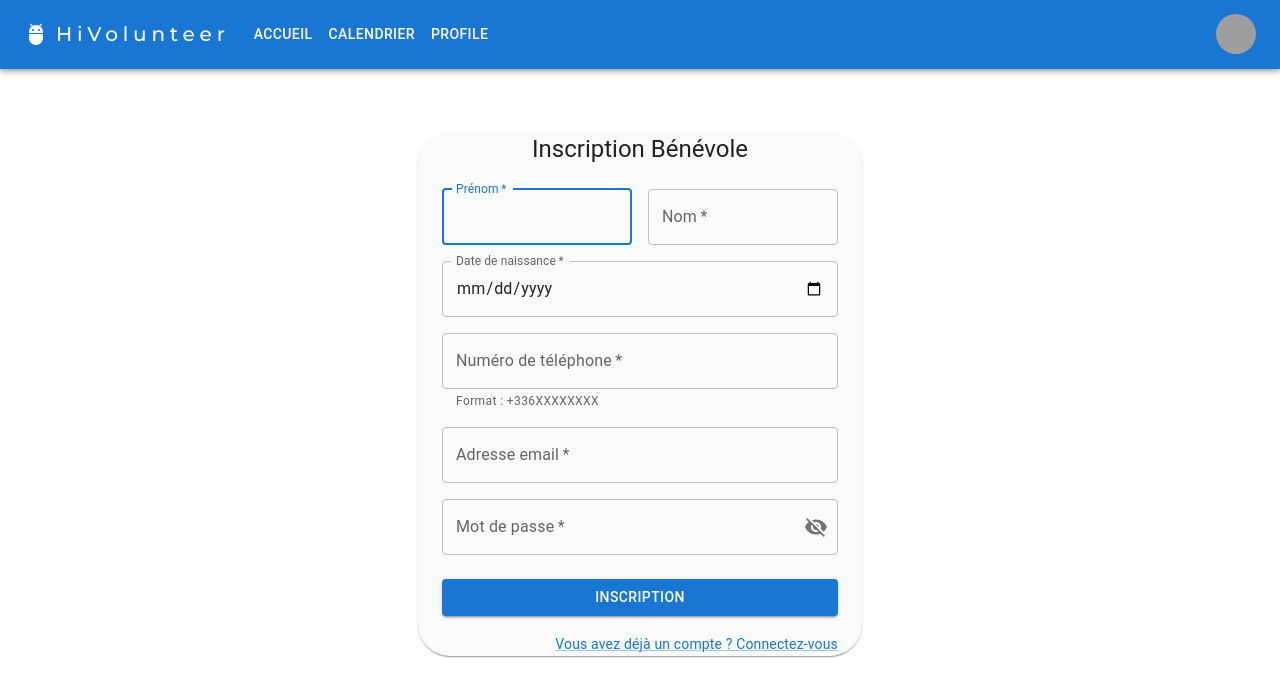
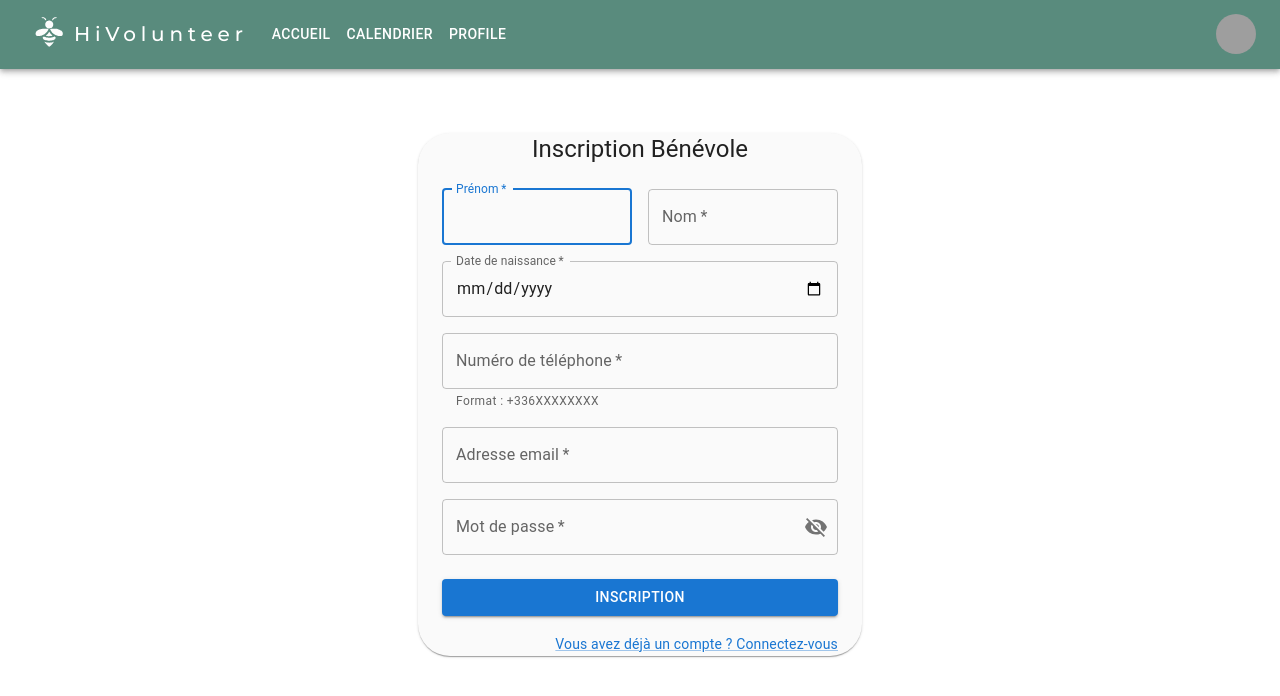
Before and after one commit to hivolunteer/web, a React (Create React App) app: page /register/volunteer in a window 1280 px wide. Shown: the top 696 px of the page. Built offline with nearby package versions, Linux system fonts and the light colour scheme; grey boxes are pictures that could not be loaded.

Commit message:
[FIX] color

```diff
--- a/src/sidebar/Sidebar.scss
+++ b/src/sidebar/Sidebar.scss
@@ -3,8 +3,6 @@
     border-bottom: 1px solid #e0e0e0;
 }
 
-.Logo {
-    height: 5%;
-    width: 5%;
-    margin: 5%;
+.Typography {
+    text-decoration: none;
 }
--- a/src/sidebar/Sidebar.tsx
+++ b/src/sidebar/Sidebar.tsx
@@ -11,7 +11,6 @@ import Avatar from '@mui/material/Avatar';
 import Button from '@mui/material/Button';
 import Tooltip from '@mui/material/Tooltip';
 import MenuItem from '@mui/material/MenuItem';
-import AdbIcon from '@mui/icons-material/Adb';
 import { ReactComponent as Logo } from "../logo/bee_white.svg";
 
 const pages = ['Accueil', 'Calendrier', 'Profile'];
@@ -37,10 +36,10 @@ function ResponsiveAppBar() {
   };
 
   return (
-    <AppBar position="static" background-color="#F5F5F5">
+    <AppBar position="static" background-color="#F5F5F5" style={{ background: '#598b7d' }}>
       <Container maxWidth="xl">
         <Toolbar disableGutters>
-          <AdbIcon sx={{ display: { xs: 'none', md: 'flex' }, mr: 1 }} />
+          <Logo style={{ width: '50px', height: '50px' }} />
           <Typography
             variant="h6"
             noWrap
@@ -89,13 +88,12 @@ function ResponsiveAppBar() {
               }}
             >
               {pages.map((page) => (
-                <MenuItem key={page} onClick={handleCloseNavMenu}>
-                  <Typography textAlign="center">{page}</Typography>
+                <MenuItem key={page} onClick={() => {console.log('hd')}}>
+                  {page}
                 </MenuItem>
               ))}
             </Menu>
           </Box>
-          {/* <Logo /> */}
           <Typography
             variant="h5"
             noWrap
```
Also changed, not shown: src/logo/bee_white.svg.
